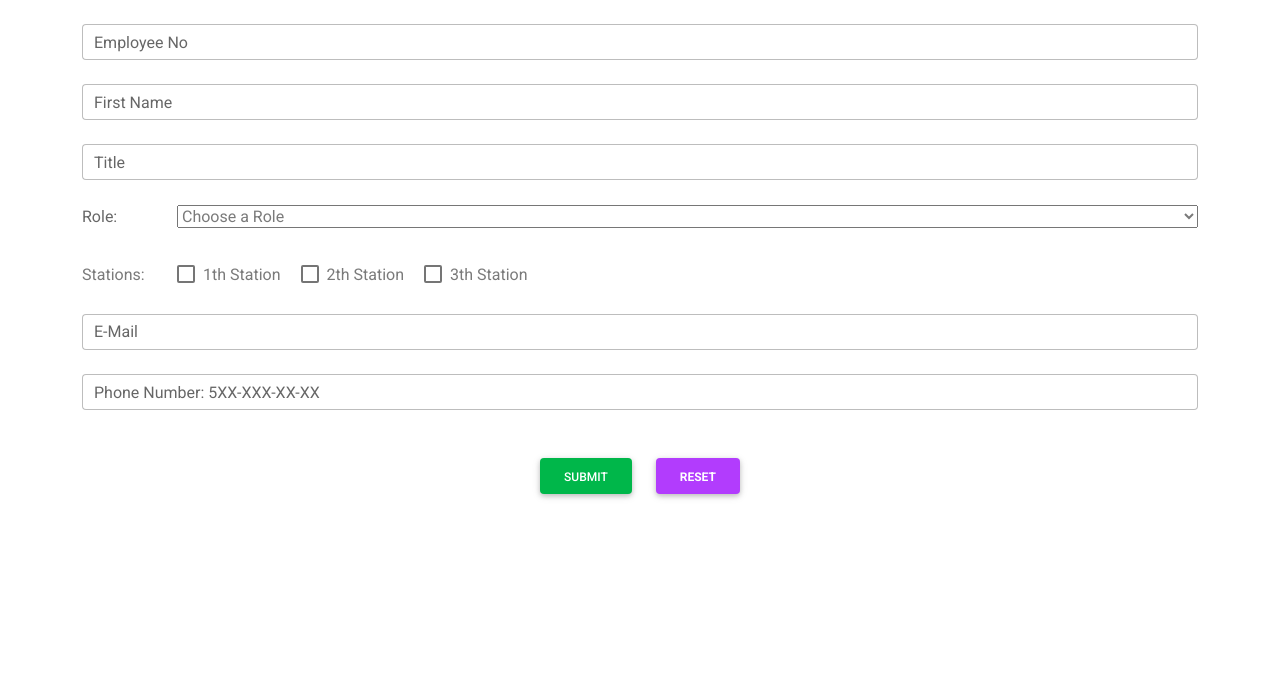
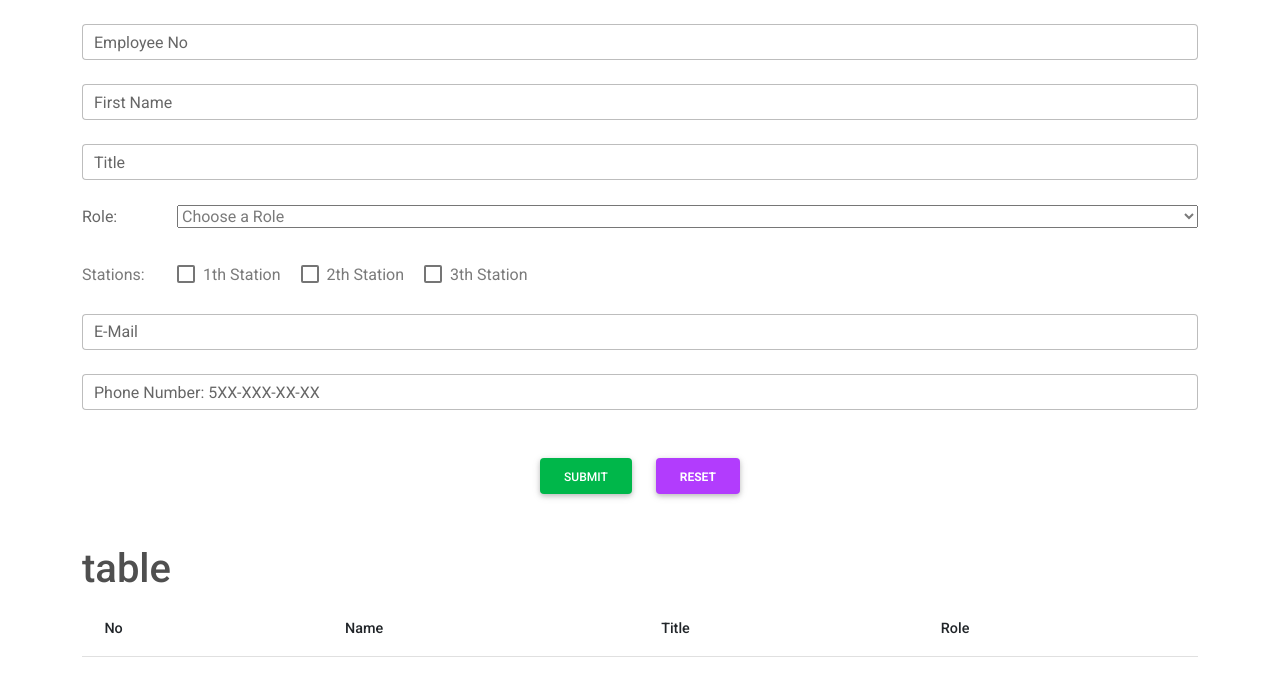
Before and after one commit to aytgn/form-project-js, a plain HTML site: page add-user-form.html in a window 1280 px wide. Drawn offline with nearby package versions, Linux system fonts and the light colour scheme.

Commit message:
adding tables

```diff
--- a/add-user-form.html
+++ b/add-user-form.html
@@ -23,6 +23,7 @@
     />
   </head>
   <body>
+    <!--------------------------------------FORM------------------------------------------------------->
     <div class="myOutterContainer container">
       <div class="" id="myMessage">
         <span id="messageText"></span>
@@ -174,7 +175,23 @@
         </div>
       </div>
     </div>
-
+    <br />
+    <br />
+    <!--------------------------------------TABLE------------------------------------------------------->
+    <div class="myOutterContainer container">
+      <h1>table</h1>
+      <table class="table table-hover">
+        <thead>
+          <tr>
+            <th scope="col">No</th>
+            <th scope="col">Name</th>
+            <th scope="col">Title</th>
+            <th scope="col">Role</th>
+          </tr>
+        </thead>
+      </table>
+    </div>
+    <!--------------------------------------SCRIPTS------------------------------------------------------->
     <!-- MDB -->
     <script
       type="text/javascript"
```
